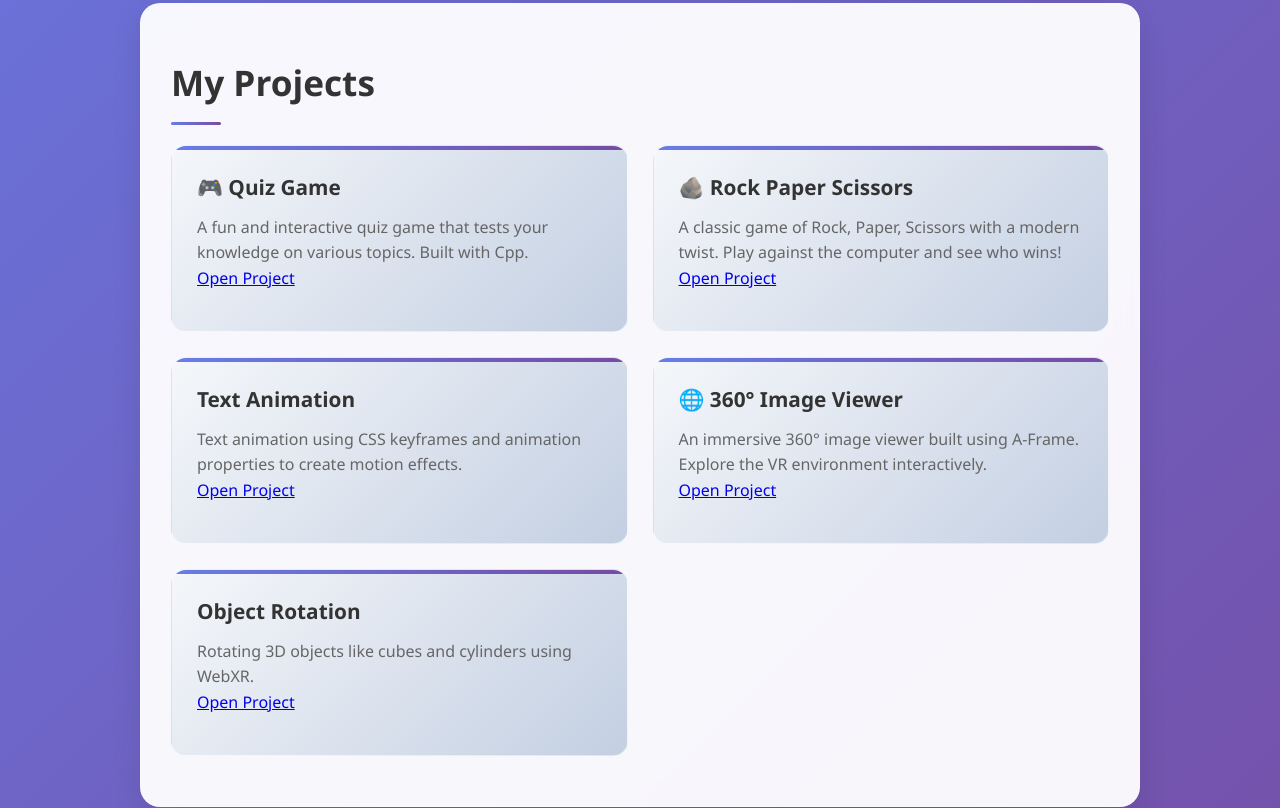
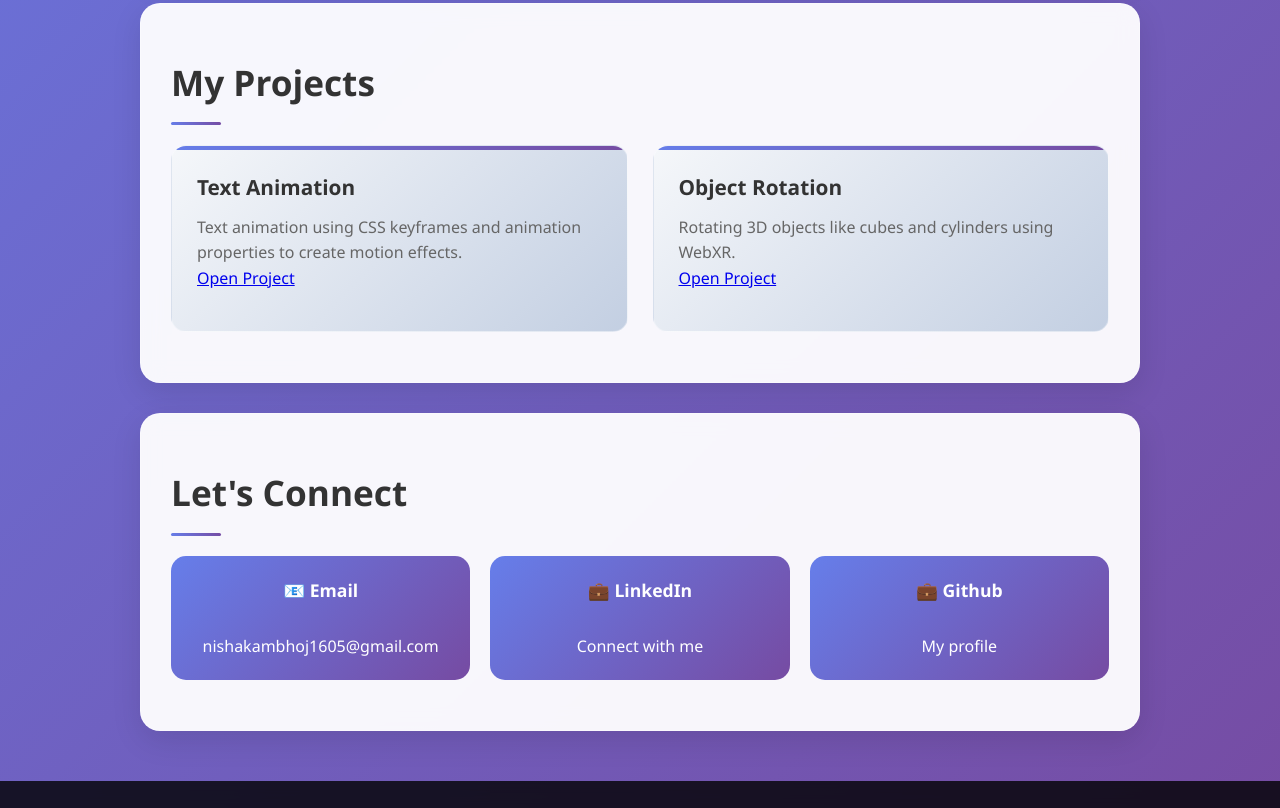
Before and after one commit to Nisha-0705/MyPortfolio, a plain HTML site: page index.html in a window 1280 px wide. Shown: the part 918-1726 px from the top of the page. Drawn offline with Linux system fonts and the light colour scheme.

Commit message:
Added index.html

```diff
--- a/index.html
+++ b/index.html
@@ -351,27 +351,9 @@
     <h2>My Projects</h2>
     <div class="projects-grid">
       <div class="project-card">
-        <h3>🎮 Quiz Game</h3>
-        <p>A fun and interactive quiz game that tests your knowledge on various topics. Built with Cpp.<br>
-          <a href="https://github.com/Nisha-0705/Projects/blob/main/bootcamp/Quiz%20Game/" target="_blank" rel="noopener noreferrer">Open Project</a>
-        </p>
-      </div>
-      <div class="project-card">
-        <h3>🪨 Rock Paper Scissors</h3>
-        <p>A classic game of Rock, Paper, Scissors with a modern twist. Play against the computer and see who wins!<br>
-          <a href="https://github.com/Nisha-0705/Projects/blob/main/bootcamp/Rock%20paper%20scissor%20game" target="_blank" rel="noopener noreferrer">Open Project</a>
-        </p>
-      </div>
-      <div class="project-card">
         <h3>Text Animation</h3>
         <p>Text animation using CSS keyframes and animation properties to create motion effects.<br>
           <a href="https://textanimationproject.glitch.me/" target="_blank">Open Project</a>
-        </p>
-      </div>
-      <div class="project-card">
-        <h3>🌐 360° Image Viewer</h3>
-        <p>An immersive 360° image viewer built using A-Frame. Explore the VR environment interactively.<br>
-          <a href="  https://thoughtful-abstracted-coriander.glitch.me/" target="_blank">Open Project</a>
         </p>
       </div>
       <div class="project-card">
```
